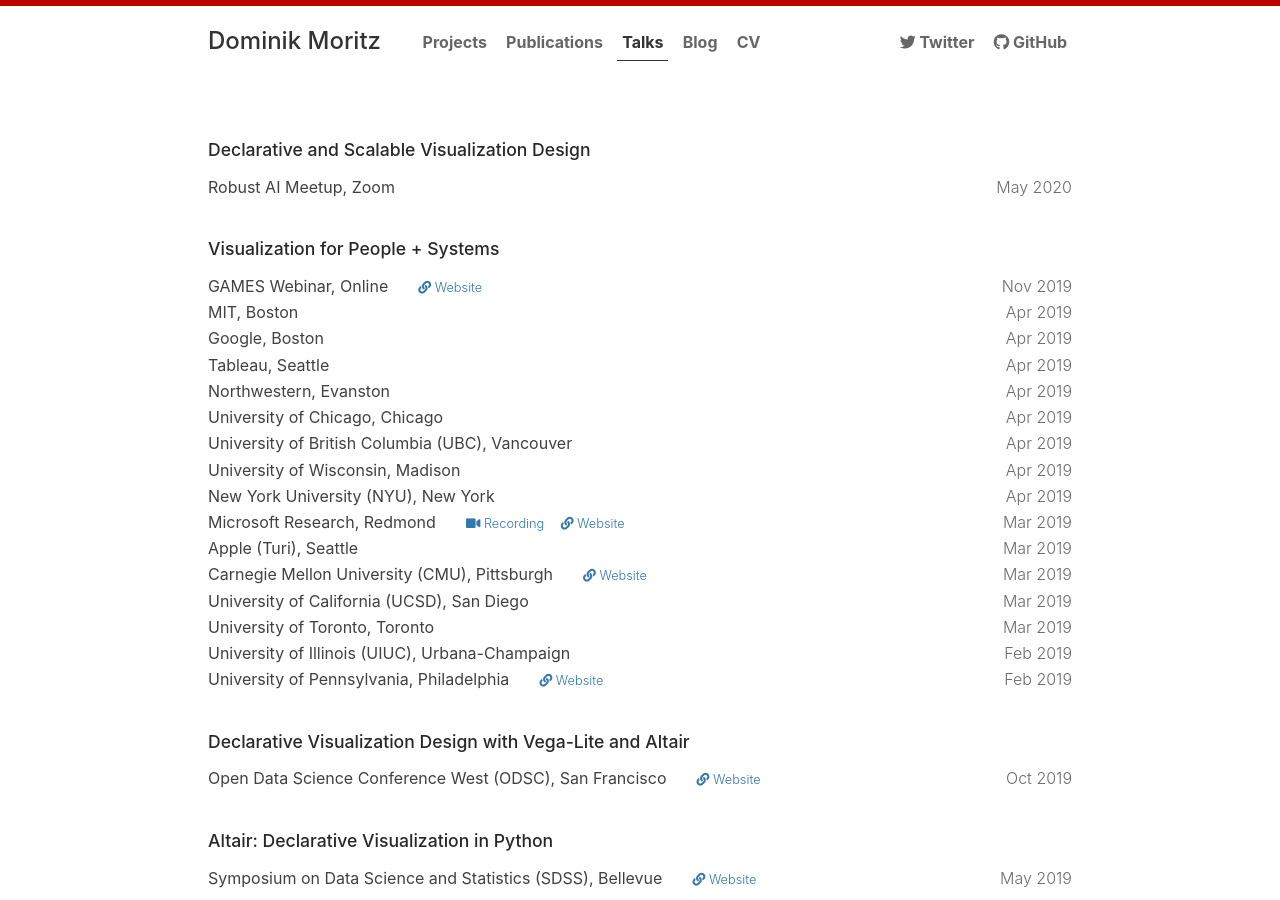
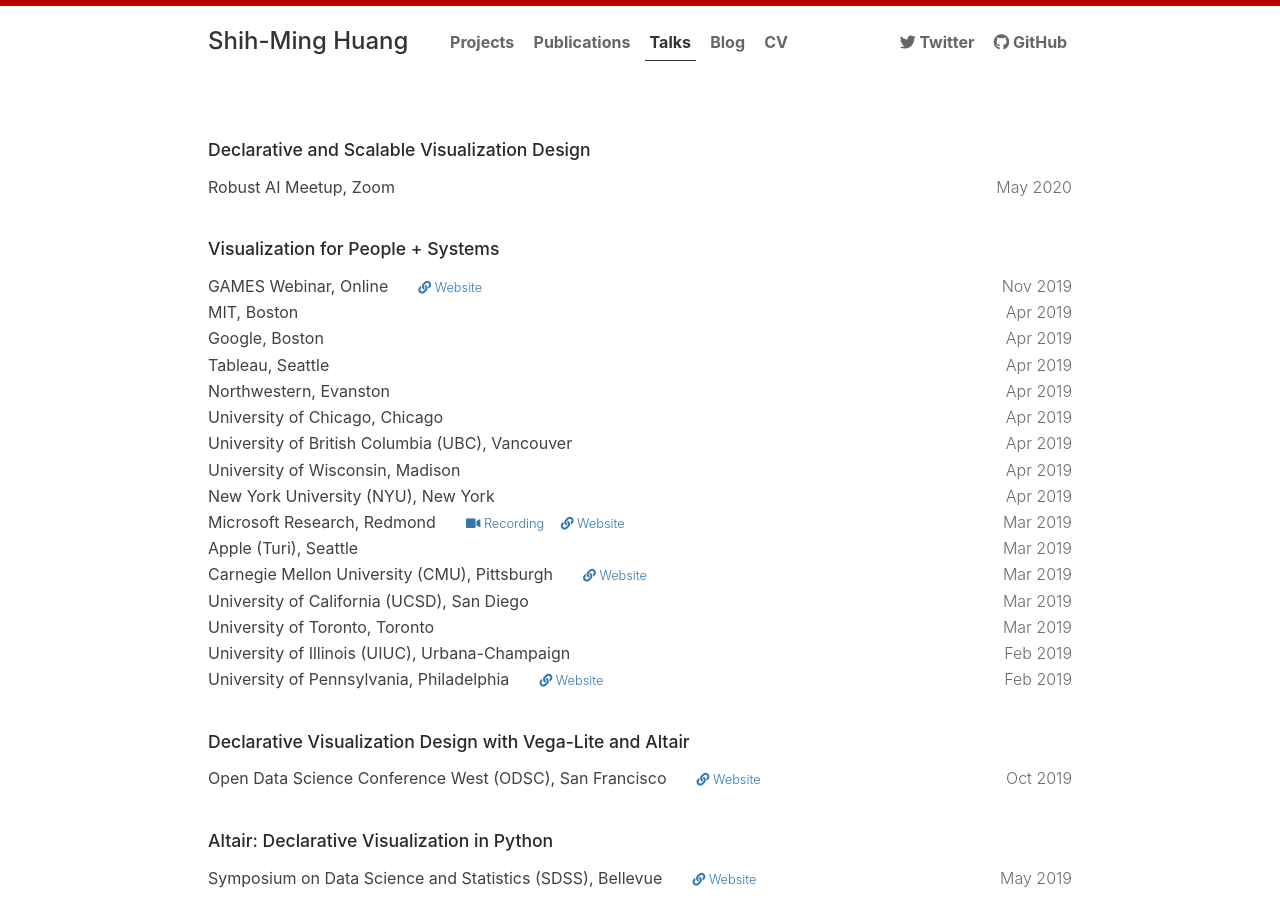
Before and after one commit to domoritz/domoritz.github.io, a Jekyll site: the page built from talks.md, in a window 1280 px wide and 900 px high. Built offline with Jekyll 4.4.1, drawn with Linux system fonts in a browser that asks for light colours; part of the change alters nothing that is shown.

```diff
--- a/_config.yml
+++ b/_config.yml
@@ -1,12 +1,12 @@
 # Site settings
 # testing comment
-title: Dominik Moritz
-email: domoritz@cmu.edu
+title: Shih-Ming Huang
+email: ben.smhuang@gmail.com
 description: > # this means to ignore newlines until "baseurl:"
-   Professor at Carnegie Mellon University and Research Scientist at Apple. I create interactive data visualization and analysis tools. PhD from University of Washington.
+   Master Student at National Taiwan University. I am interested in studying novel application of microwave engineering.
 baseurl: "" # the subpath of your site, e.g. /blog
 url: "" # the base hostname & protocol for your site
-production_url: "https://www.domoritz.de"
+# production_url: "https://www.domoritz.de"
 github_username: domoritz
 permalink: /blog/:year/:month/:title.html
 
```
